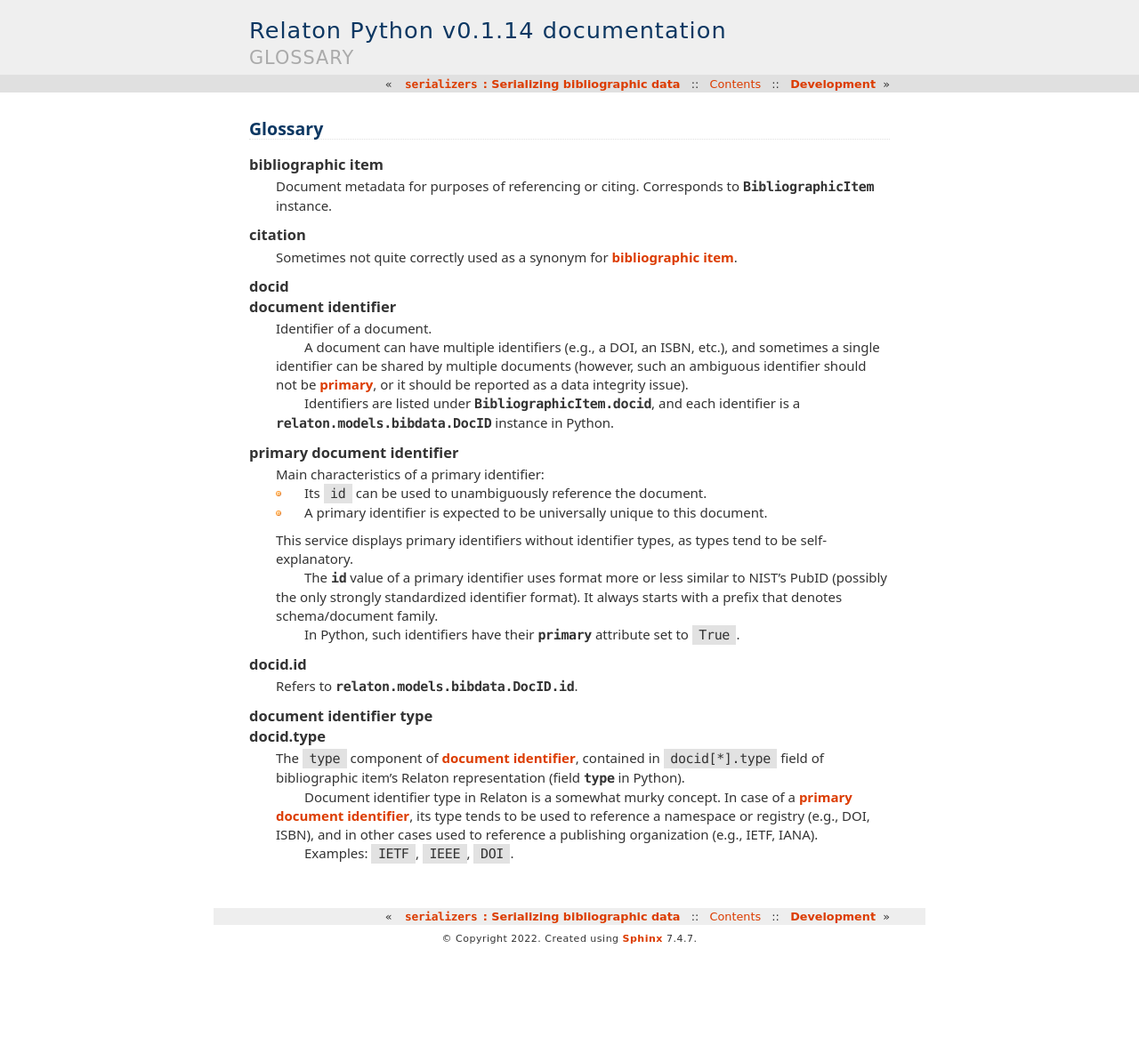
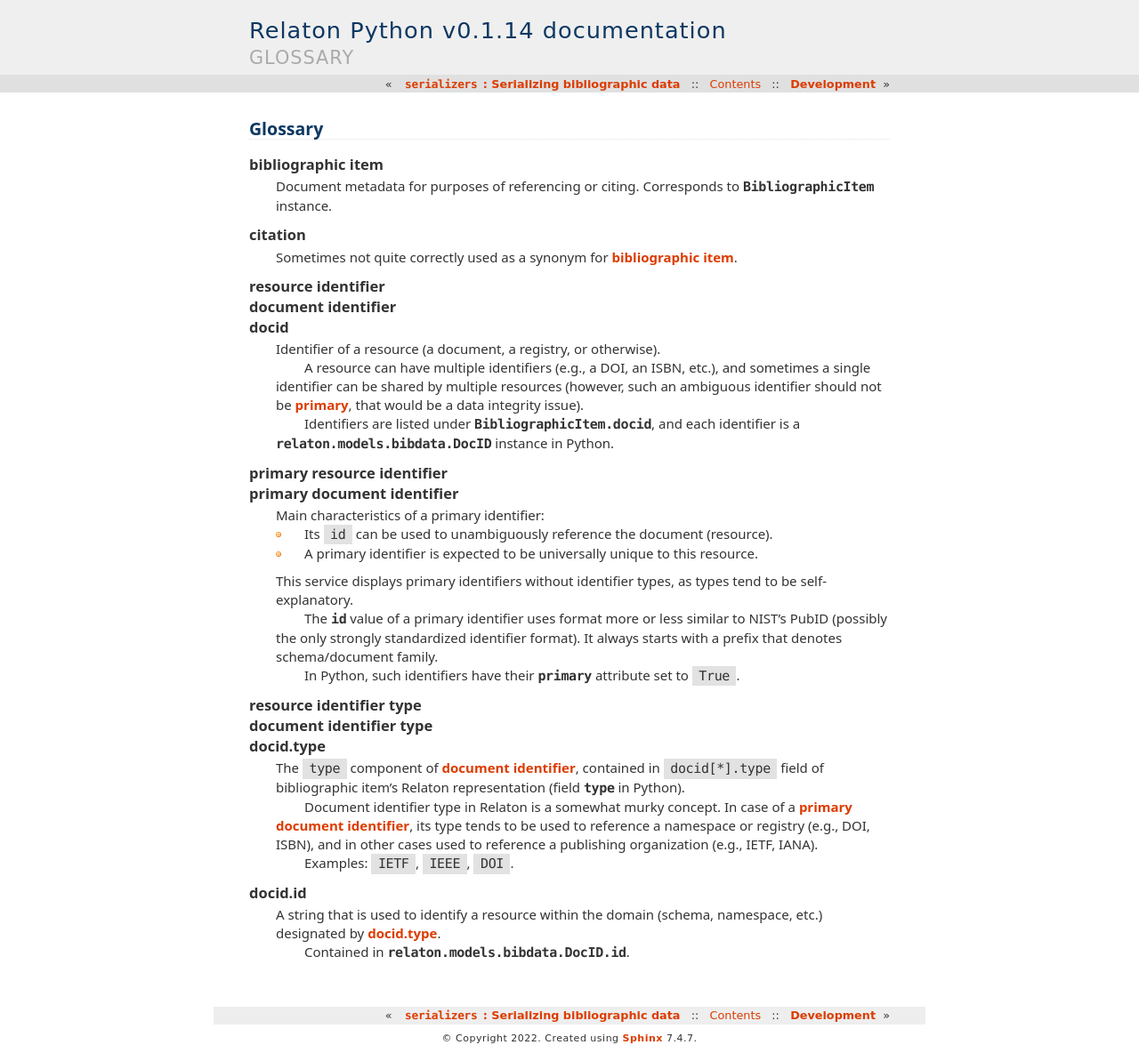
Before and after one commit to relaton/relaton-py, a Sphinx documentation site: the page built from docs/glossary.rst, in a window 1280 px wide. Shown: the whole page at 89% size. Built offline with Sphinx 7.4.7, drawn with Linux system fonts in a browser that asks for light colours; before the commit the page ends 1073 px from its top, so only the background shows below that.

Commit message:
docs(glossary): Rephrase and reorganize a bit (#16)

```diff
--- a/docs/glossary.rst
+++ b/docs/glossary.rst
@@ -11,26 +11,28 @@ Glossary
    citation
        Sometimes not quite correctly used as a synonym for :term:`bibliographic item`.
 
+   resource identifier
+   document identifier
    docid
-   document identifier
-       Identifier of a document.
+       Identifier of a resource (a document, a registry, or otherwise).
 
-       A document can have multiple identifiers (e.g., a DOI, an ISBN, etc.),
-       and sometimes a single identifier can be shared by multiple documents
+       A resource can have multiple identifiers (e.g., a DOI, an ISBN, etc.),
+       and sometimes a single identifier can be shared by multiple resources
        (however, such an ambiguous identifier
-       should not be :term:`primary <primary document identifier>`,
-       or it should be reported as a data integrity issue).
+       should not be :term:`primary <primary resource identifier>`,
+       that would be a data integrity issue).
 
        Identifiers are listed
        under :data:`BibliographicItem.docid <relaton.models.bibdata.BibliographicItem.docid>`,
        and each identifier is a :class:`relaton.models.bibdata.DocID` instance in Python.
 
+   primary resource identifier
    primary document identifier
        Main characteristics of a primary identifier:
 
-       - Its ``id`` can be used to unambiguously reference the document.
+       - Its ``id`` can be used to unambiguously reference the document (resource).
        - A primary identifier is expected to be
-         universally unique to this document.
+         universally unique to this resource.
 
        This service displays primary identifiers without identifier types,
        as types tend to be self-explanatory.
@@ -43,9 +45,7 @@ Glossary
        In Python, such identifiers have their :data:`~relaton.models.bibdata.DocID.primary`
        attribute set to ``True``.
 
-   docid.id
-       Refers to :data:`relaton.models.bibdata.DocID.id`.
-
+   resource identifier type
    document identifier type
    docid.type
        The ``type`` component of :term:`document identifier`,
@@ -60,3 +60,9 @@ Glossary
        (e.g., IETF, IANA).
 
        Examples: ``IETF``, ``IEEE``, ``DOI``.
+
+   docid.id
+       A string that is used to identify a resource
+       within the domain (schema, namespace, etc.) designated by :term:`docid.type`.
+
+       Contained in :data:`relaton.models.bibdata.DocID.id`.
```
